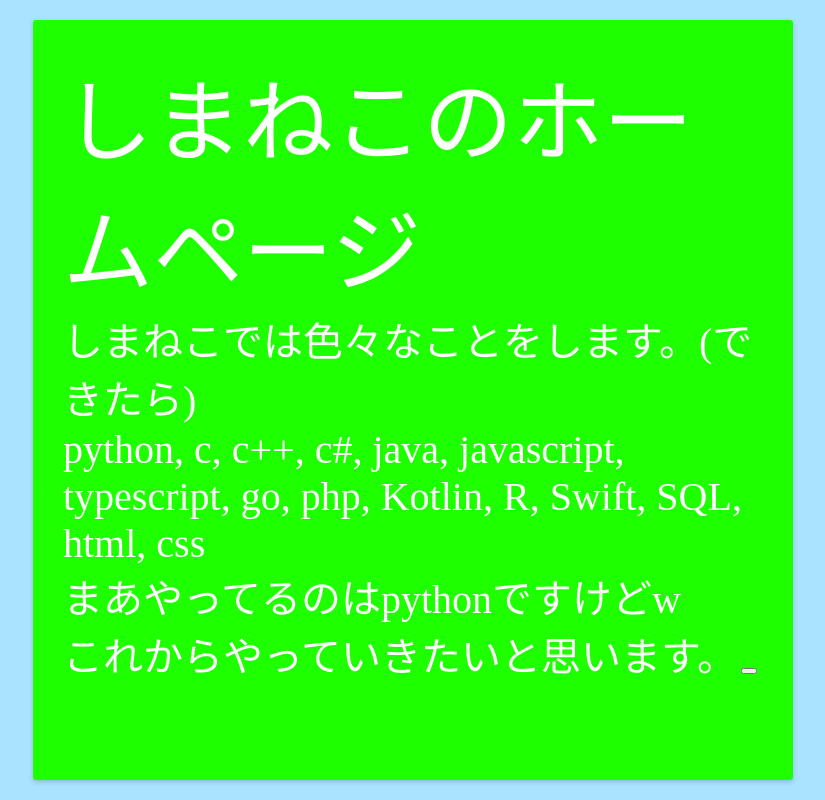
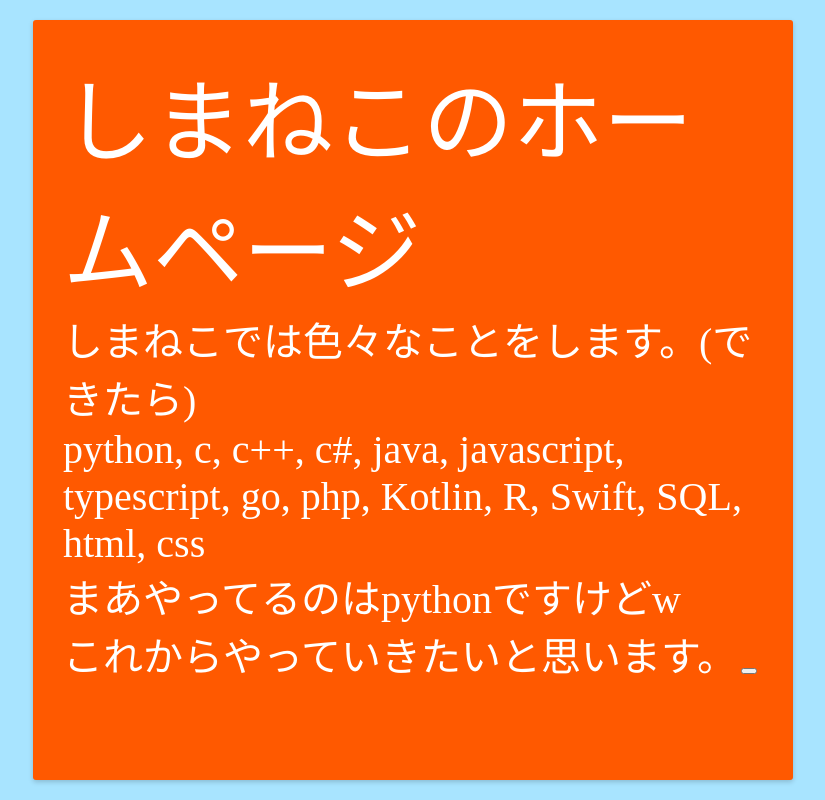
Before and after one commit to simasima-neko/simasima-neko.github.io, a plain HTML site: page index.html in a window 1280 px wide. Shown: the whole page, without its empty margins (227-1052 px from the left). Drawn offline with Linux system fonts and the light colour scheme.

Commit message:
Update index.html

```diff
--- a/index.html
+++ b/index.html
@@ -1,5 +1,5 @@
 <html>
-<body style="background-color:#1eff00">
+<body style="background-color:#ff5900">
 <span style="color:white;font-size:90px">しまねこのホームページ</span>
 <br>
 <span style="color:white;font-size:40px">しまねこでは色々なことをします。(できたら)</span>
```
